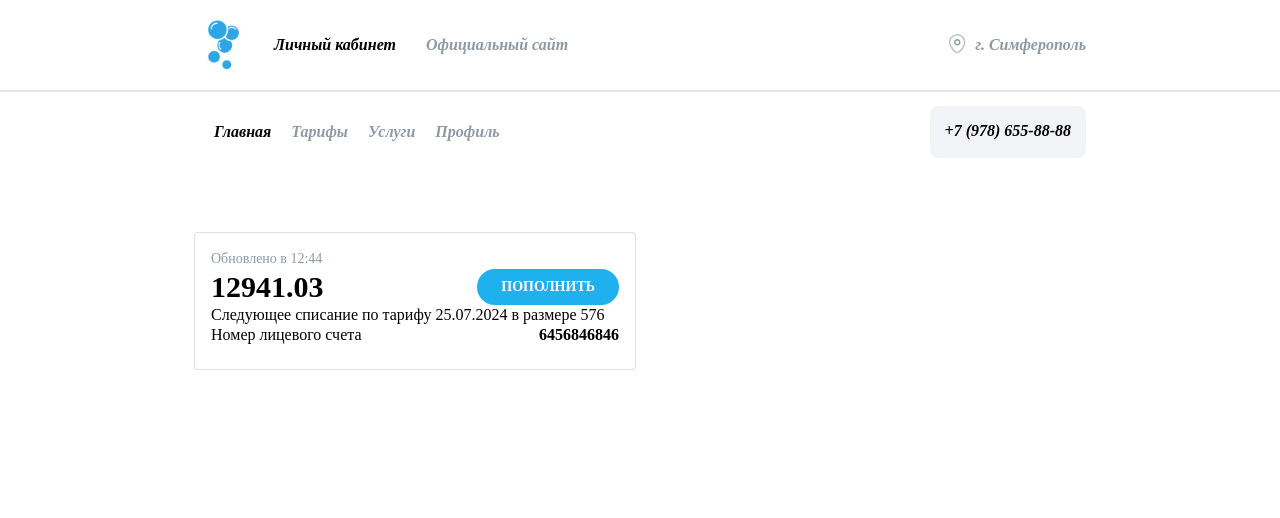
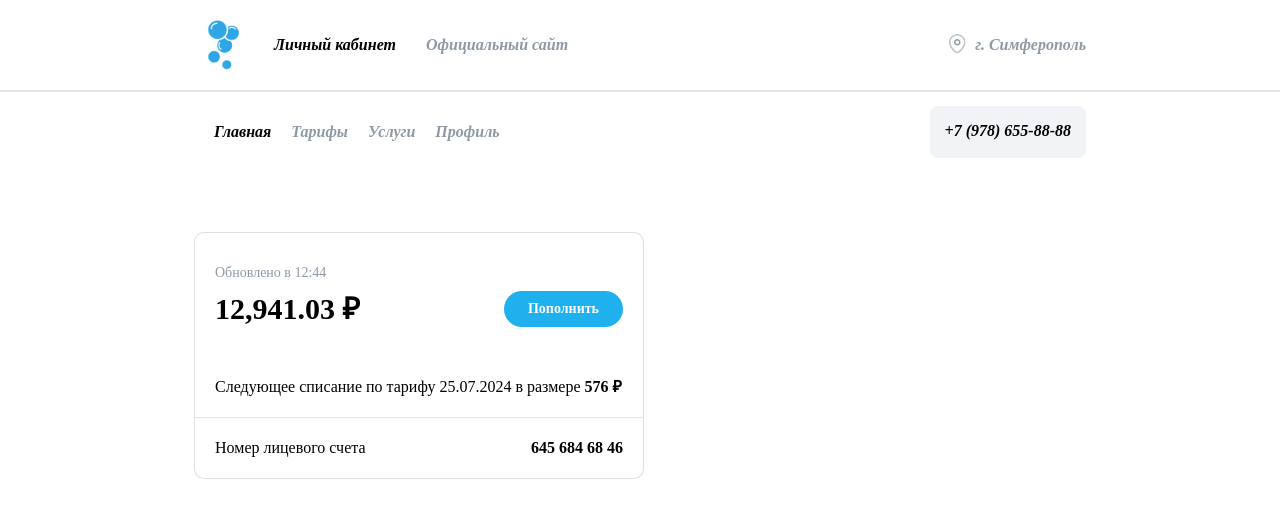
Before and after one commit to Timiry/Bubbles-Mobile, a React (Vite) app: page / in a window 1280 px wide. Shown: the top 518 px of the page. Built offline with nearby package versions, Linux system fonts and the light colour scheme.

Commit message:
finish section with money account information

```diff
--- a/src/components/MoneyAccountInfo/index.tsx
+++ b/src/components/MoneyAccountInfo/index.tsx
@@ -1,4 +1,5 @@
-import { Button, Card, CardContent, Grid, Typography } from "@mui/material";
+import { Button, Card, Grid, Typography } from "@mui/material";
+import MuiDivider from "~/theme/components/MuiDivider";
 
 interface IMoneyAccountInfo {
   lastUpdate: string;
@@ -9,43 +10,59 @@ interface IMoneyAccountInfo {
 }
 
 const MoneyInfo = ({ info }: { info: IMoneyAccountInfo }) => {
+  function accountNumberFormat(accountNumber: number) {
+    const pre = accountNumber.toString();
     return (
-    <Card variant="outlined">
-      <CardContent>
-        <Grid container>
-          <Grid item>
+      pre.slice(0, 3) +
+      " " +
+      pre.slice(3, 6) +
+      " " +
+      pre.slice(6, 8) +
+      " " +
+      pre.slice(8)
+    );
+  }
+
+  return (
+    <Card variant="outlined" sx={{ borderRadius: "10px", maxWidth: "450px" }}>
+      <Grid container p="20px">
+        <Grid item pt="10px">
           <Typography variant="B7Regular" color="text.secondary">
             Обновлено в {info.lastUpdate}
           </Typography>
         </Grid>
-          <Grid item width="100%">
+        <Grid item width="100%" pt="8px">
           <Grid container alignItems="center" justifyContent="space-between">
             <Typography variant="H1Bold" color="text.primary">
-                {info.balanse}
+              {info.balanse.toLocaleString()} ₽
             </Typography>
-              <Button variant="contained" size="small">
+            <Button
+              variant="contained"
+              size="small"
+              sx={{ textTransform: "none" }}
+            >
               Пополнить
             </Button>
           </Grid>
         </Grid>
-          <Grid item>
+        <Grid item pt="50px">
           <Typography variant="B4Regular" color="text.primary">
             Следующее списание по тарифу {info.nextPaimentDate} в размере{" "}
-              {info.nextPaimentAmount}
+            <Typography variant="B1Bold" color="text.primary">
+              {info.nextPaimentAmount.toLocaleString()} ₽
+            </Typography>
           </Typography>
         </Grid>
-          <Grid item width="100%">
-            <Grid container justifyContent="space-between">
+      </Grid>
+      <MuiDivider></MuiDivider>
+      <Grid container justifyContent="space-between" width="100%" p="20px">
         <Typography variant="B4Regular" color="text.primary">
           Номер лицевого счета
         </Typography>
         <Typography variant="B1Bold" color="text.primary">
-                {info.accountNumber}
+          {accountNumberFormat(info.accountNumber)}
         </Typography>
       </Grid>
-          </Grid>
-        </Grid>
-      </CardContent>
     </Card>
   );
 };
--- a/src/pages/Main/index.tsx
+++ b/src/pages/Main/index.tsx
@@ -15,7 +15,7 @@ const MainPage = () => {
   return (
     <MainLayout>
       <Grid container columnSpacing="8px" rowSpacing="12px">
-        <Grid item mobile={6}>
+        <Grid item>
           <MoneyInfo info={info}></MoneyInfo>
         </Grid>
       </Grid>
--- /dev/null
+++ b/src/theme/components/MuiDivider.ts
@@ -0,0 +1,8 @@
+import { styled } from "@mui/material";
+import Divider from "@mui/material/Box";
+
+const MuiDivider = styled(Divider)(({ theme }) => ({
+  borderBottom: `1px solid ${theme.palette.other.stroke}`,
+}));
+
+export default MuiDivider;
```
Lines whose indentation alone changed are shown as unchanged.
